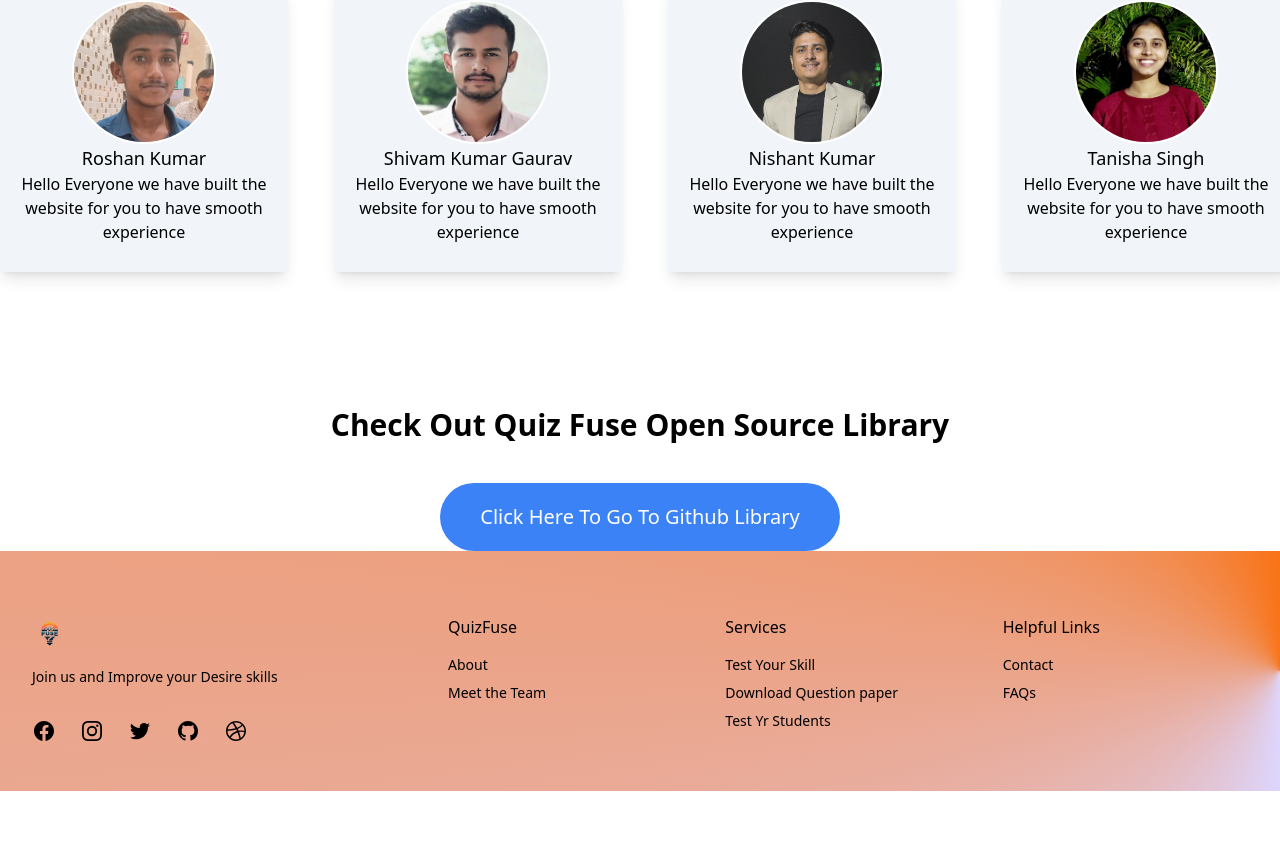
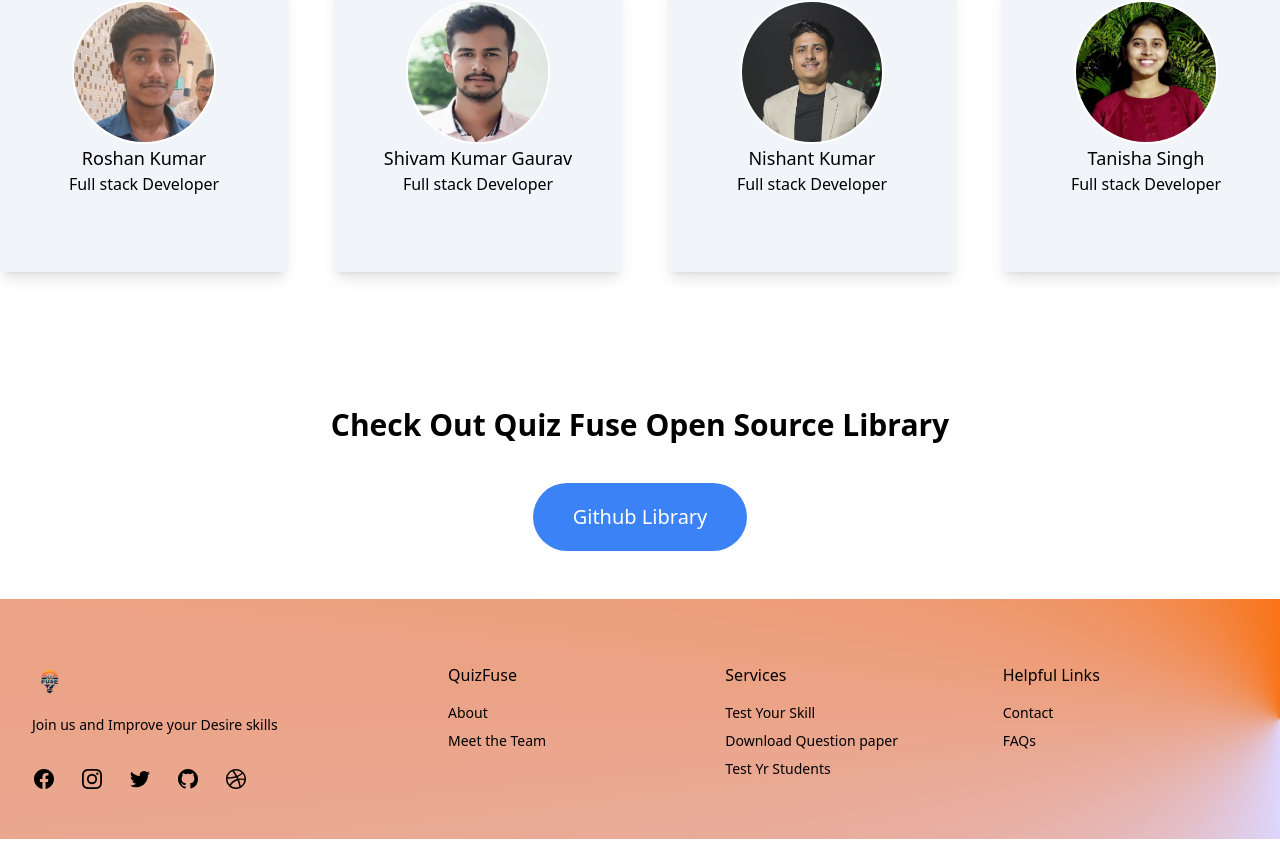
Before and after one commit to Connect-with-US/surprise_test, a React (Create React App) app in the folder frontend/: page /contact in a window 1280 px wide. Shown: the part 846-1693 px from the top of the page. Before the commit the page ends 1645 px from the top, so only its background shows below. Built offline with nearby package versions, Linux system fonts and the light colour scheme.

Commit message:
button size changed

```diff
--- a/frontend/src/pages/Contact.js
+++ b/frontend/src/pages/Contact.js
@@ -58,7 +58,7 @@
       <img class="h-36 w-36 rounded-full border-2 border-white mx-auto" src={Roshan} alt="Not Found"/>
          <div class="text-center" >
          <h1 class="text-lg font-medium text-center">Roshan Kumar</h1>
-         <p text-white-100 mx-auto>Hello Everyone we have built the website for you to have smooth experience</p>
+         <p text-white-100 mx-auto>Full stack Developer</p>
          </div>
     </div>
 
@@ -66,7 +66,7 @@
       <img class="h-36 w-36 rounded-full  mx-auto  border-2 border-white" src={Shivam}alt="Not Found"/>
          <div class="text-center" >
          <h1 class="text-lg font-medium text-center">Shivam Kumar Gaurav</h1>
-         <p text-white-100 mx-auto>Hello Everyone we have built the website for you to have smooth experience</p>
+         <p text-white-100 mx-auto>Full stack Developer</p>
          </div>
 
 
@@ -76,7 +76,7 @@
       <img class="h-36 w-36 rounded-full border-2 border-white mx-auto"src={Nishant} alt="Not Found"/>
          <div class="text-center" >
          <h1 class="text-lg font-medium text-center">Nishant Kumar</h1>
-         <p text-white-100 mx-auto>Hello Everyone we have built the website for you to have smooth experience</p>
+         <p text-white-100 mx-auto>Full stack Developer</p>
          </div>
     </div>
 
@@ -84,16 +84,16 @@
       <img class="h-36 w-36 rounded-full border-2 border-white mx-auto" src={Tanisha} alt="Not Found"/>
          <div class="text-center " >
          <h1 class="text-lg font-medium text-center">Tanisha Singh</h1>
-         <p text-white-100 mx-auto >Hello Everyone we have built the website for you to have smooth experience</p>
+         <p text-white-100 mx-auto >Full stack Developer</p>
          </div>
     </div>
 
 </div>
 
-<div class="text-center mt-[135px]  ">
+<div class="text-center mt-[135px]  mb-12 ">
   <h1 text-center class="text-center mt-[135px] text-3xl font-bold">Check Out Quiz Fuse Open Source Library</h1>
     <a href="https://github.com/Connect-with-US" target="blank">
-   <button class="bg-blue-500 py-5 px-10 text-xl rounded-full mt-[40px] text-white "> Click Here To Go To Github Library</ button>
+   <button class="bg-blue-500 py-5 px-10 text-xl rounded-full mt-[40px] text-white ">  Github Library</button>
   </a>
  </div>
 
```
